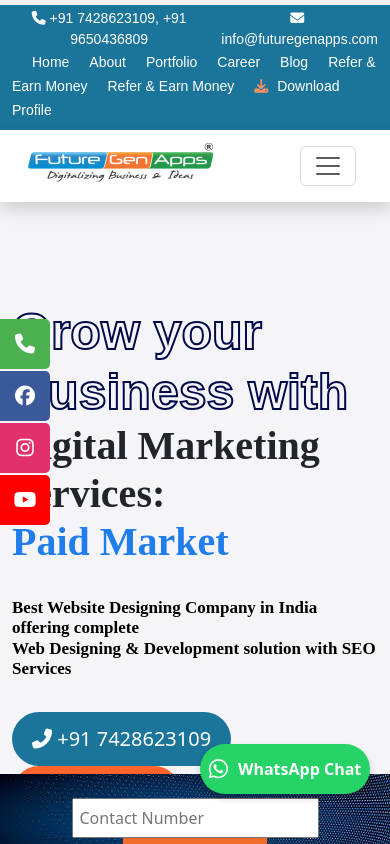
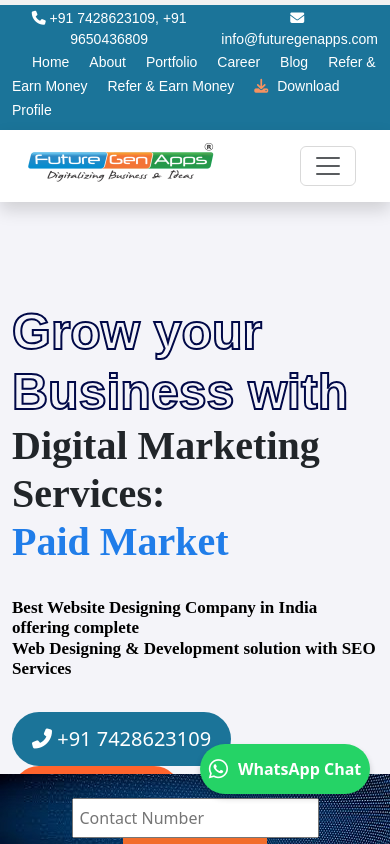
Before and after one commit to Bhumika-choudhary/future_gen_app, a React (Vite) app: page / in a window 390 px wide. Shown: the top 844 px of the page. Built offline with nearby package versions, Linux system fonts and the light colour scheme.

Commit message:
update some images

```diff
--- a/package.json
+++ b/package.json
@@ -12,6 +12,7 @@
   "dependencies": {
     "@fortawesome/fontawesome-free": "^7.1.0",
     "animate.css": "^4.1.1",
+    "axios": "^1.13.2",
     "bootstrap": "^5.3.8",
     "primereact": "^10.9.7",
     "react": "^18.3.1",
--- a/src/components/Home.jsx
+++ b/src/components/Home.jsx
@@ -8,7 +8,7 @@
 
 import Img from "../assets/web-designing-company-India.png";
 
-
+import Iconimg from "../assets/icons1.png"
 
 
 //  services img
@@ -525,7 +525,7 @@
                   </h4>
                   <center>
                     <img
-                      src="https://www.futuregenapps.com/frontend/img/icons1.png"
+                      src={Iconimg}
                       alt="website designing in India"
                       title="website development company in India"
                       className="form-icon"
--- a/src/components/SocialIcon.css
+++ b/src/components/SocialIcon.css
@@ -56,3 +56,31 @@
 .social-icon-bar .phone:hover {
   background-color: #3e8e41;
 }
+
+
+
+/* ✅ Mobile Responsive */
+@media (max-width: 768px) {
+  .social-icon-bar {
+    top: auto;
+    bottom: 0;
+    left: 50%;
+    transform: translateX(-50%);
+    flex-direction: row;
+    background-color: rgba(0, 0, 0, 0.6);
+    border-radius: 10px 10px 0 0;
+    padding: 5px 10px;
+  }
+
+  .social-icon-bar .icon {
+    width: 40px;
+    height: 40px;
+    margin: 0 5px;
+    border-radius: 50%;
+    font-size: 18px;
+  }
+
+  .social-icon-bar .icon:hover {
+    transform: translateY(-3px);
+  }
+}
```
Also changed, not shown: src/api/homeapi.js (added), src/assets/icons1.png (added), 1 other file (tests, documents, lock files or other folders).
